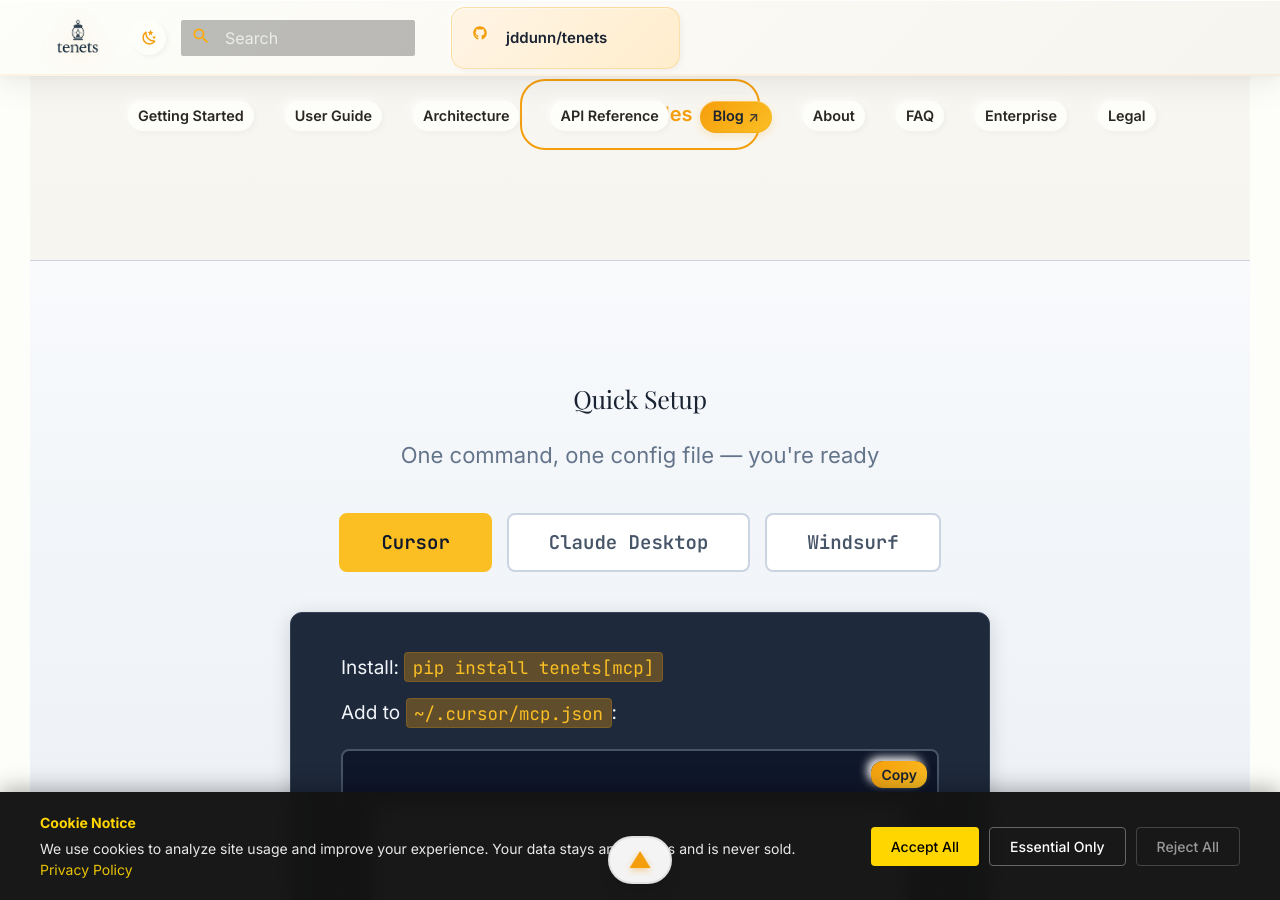
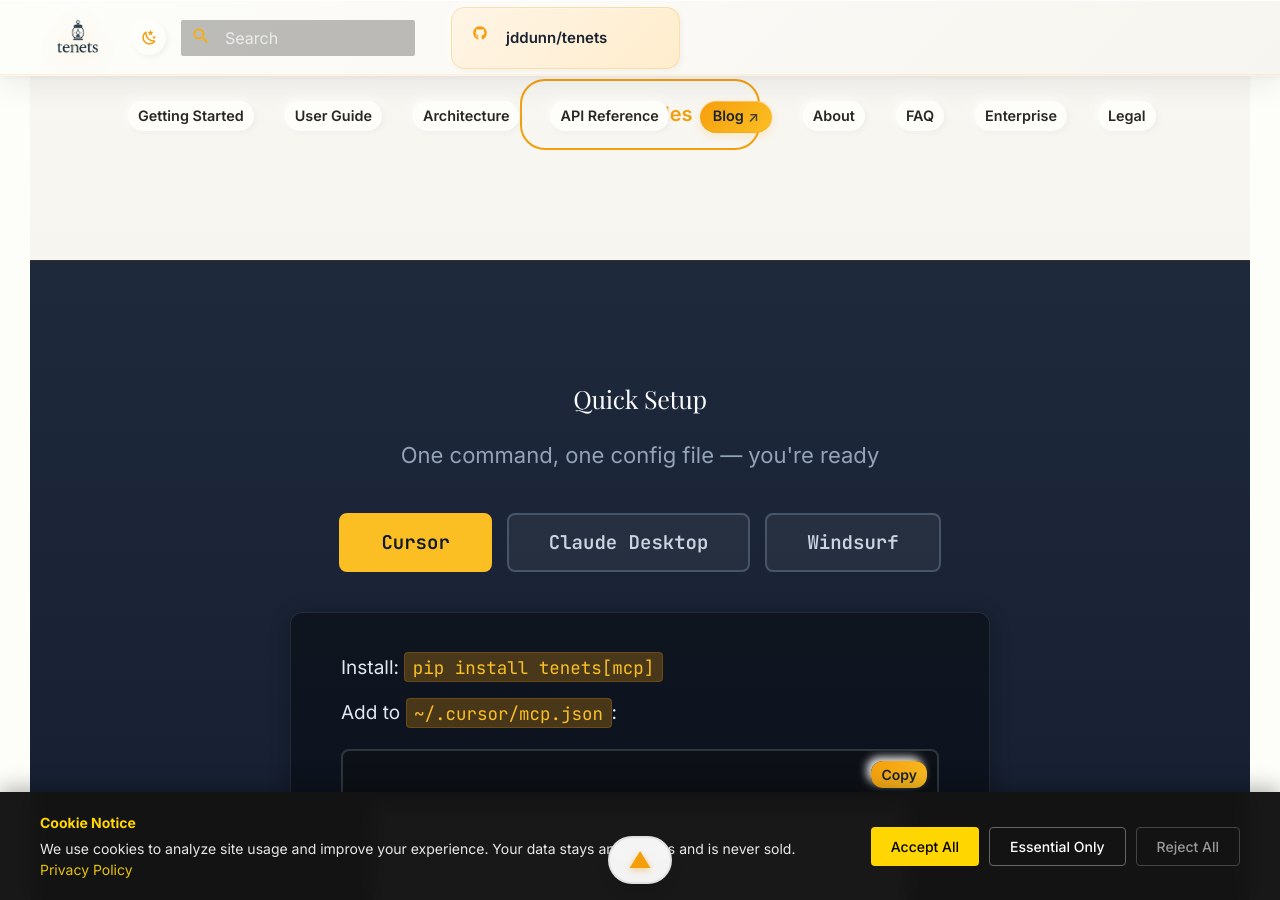
Before and after one commit to jddunn/tenets, an MkDocs documentation site: the page built from docs/index.md, in a window 1280 px wide and 900 px high, scrolled down 774 px. Built offline with MkDocs 1.6.1 and Material for MkDocs 9.7.7, drawn with Linux system fonts in a browser that asks for light colours; comment, search, counter and statistics services are not loaded.

Commit message:
fix: MCP config section dark theme in light mode for readability

```diff
--- a/docs/styles/victorian.css
+++ b/docs/styles/victorian.css
@@ -1217,10 +1217,10 @@
   border-bottom: 1px solid rgba(245, 158, 11, 0.2);
 }
 
-/* Light mode */
+/* Light mode - keep dark for code readability */
 [data-md-color-scheme="default"] .mcp-config-section {
-  background: linear-gradient(180deg, #f8fafc 0%, #e2e8f0 100%);
-  border-color: rgba(30, 41, 59, 0.1);
+  background: linear-gradient(180deg, #1e293b 0%, #0f172a 100%);
+  border-color: rgba(245, 158, 11, 0.2);
 }
 
 .mcp-config-section .section-title {
@@ -1228,7 +1228,7 @@
 }
 
 [data-md-color-scheme="default"] .mcp-config-section .section-title {
-  color: var(--navy-900);
+  color: #f8fafc;
 }
 
 .mcp-config-section .section-subtitle {
@@ -1239,7 +1239,7 @@
 }
 
 [data-md-color-scheme="default"] .mcp-config-section .section-subtitle {
-  color: #64748b;
+  color: #94a3b8;
 }
 
 .ide-tabs {
@@ -1264,9 +1264,9 @@
 }
 
 [data-md-color-scheme="default"] .ide-tab {
-  background: #fff;
-  border-color: #cbd5e1;
-  color: #475569;
+  background: rgba(255, 255, 255, 0.05);
+  border-color: #475569;
+  color: #cbd5e1;
 }
 
 .ide-tab:hover {
@@ -1291,9 +1291,9 @@
 }
 
 [data-md-color-scheme="default"] .ide-config-panels {
-  background: #1e293b;
-  border-color: #334155;
-  box-shadow: 0 4px 20px rgba(0, 0, 0, 0.15);
+  background: rgba(0, 0, 0, 0.4);
+  border-color: rgba(255, 255, 255, 0.1);
+  box-shadow: 0 4px 20px rgba(0, 0, 0, 0.3);
 }
 
 .ide-config-panel {
@@ -1319,7 +1319,7 @@
 }
 
 [data-md-color-scheme="default"] .config-step {
-  color: #f1f5f9;
+  color: #e2e8f0;
 }
 
 .step-number {
@@ -1350,8 +1350,8 @@
 }
 
 [data-md-color-scheme="default"] .step-text code {
-  background: rgba(245, 158, 11, 0.3);
-  color: var(--amber-400);
+  background: rgba(245, 158, 11, 0.25);
+  color: #fbbf24;
 }
 
 .config-code {
@@ -1365,8 +1365,8 @@
 }
 
 [data-md-color-scheme="default"] .config-code {
-  background: #0f172a;
-  border-color: #475569;
+  background: #0d1117;
+  border-color: #30363d;
 }
 
 .config-code pre {
@@ -1401,7 +1401,7 @@
 }
 
 [data-md-color-scheme="default"] .config-note {
-  color: #cbd5e1;
+  color: #94a3b8;
 }
 
 .config-note code {
@@ -1413,7 +1413,7 @@
 }
 
 [data-md-color-scheme="default"] .config-note code {
-  color: var(--amber-400);
+  color: #fbbf24;
 }
 
 .config-ready {
```
